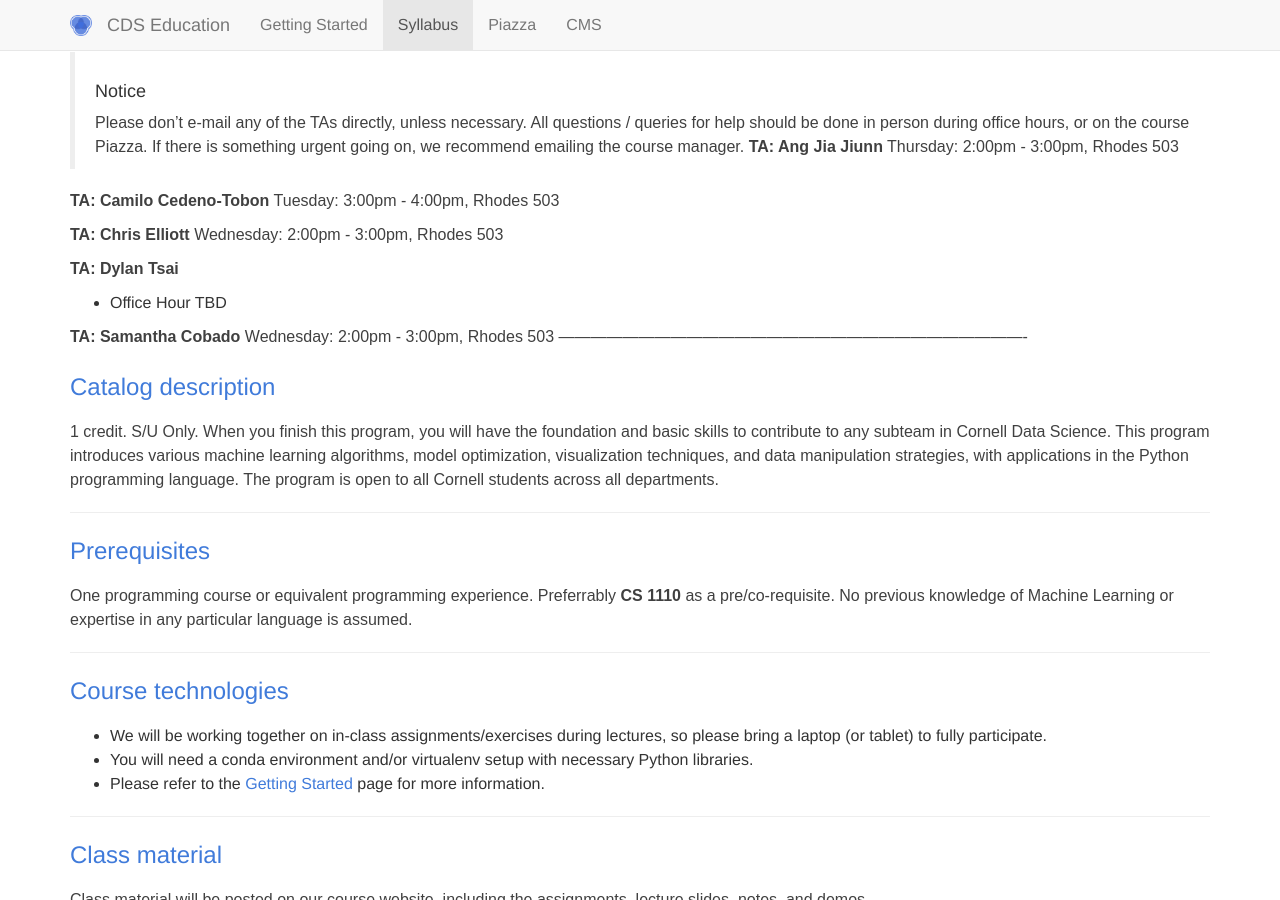
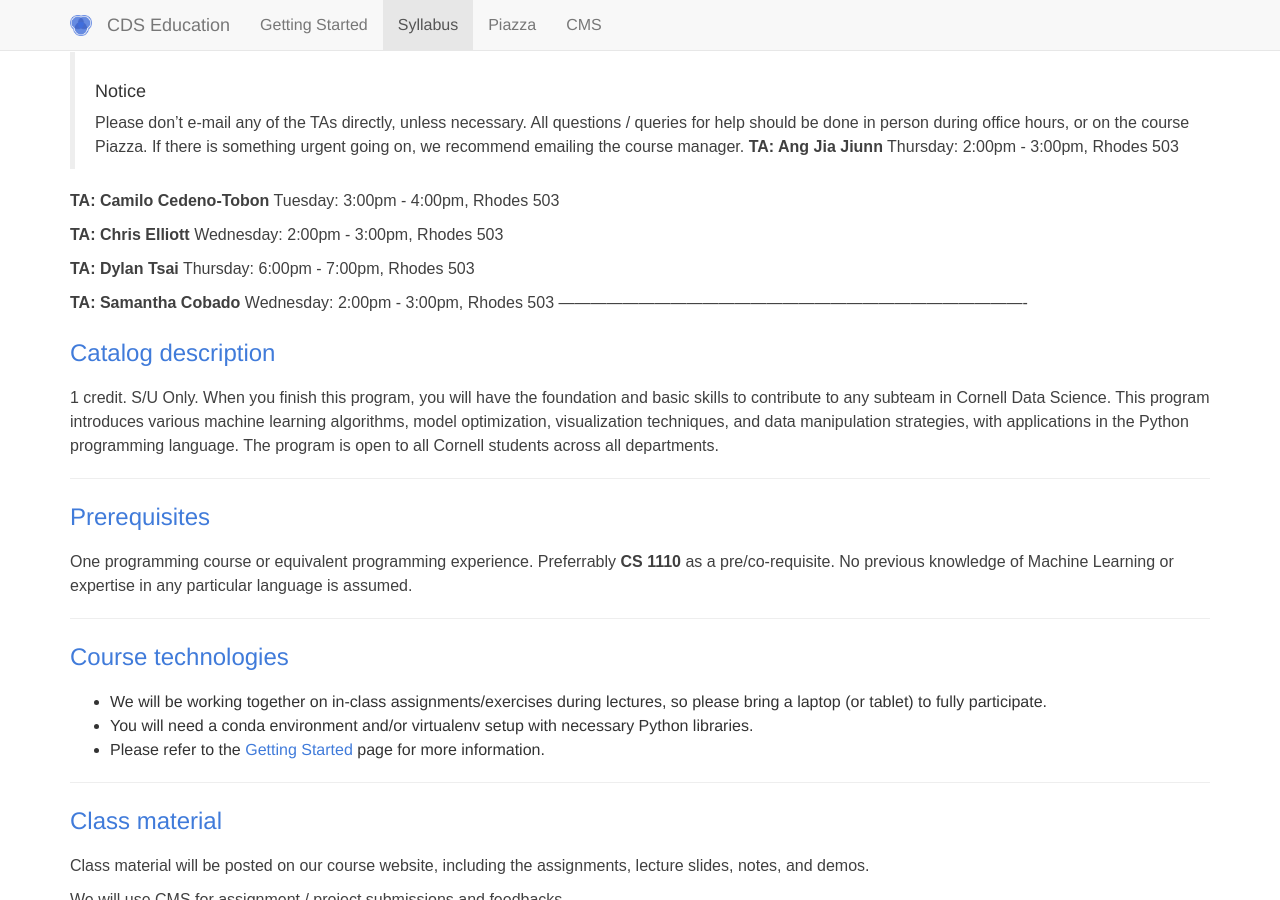
Before and after one commit to CornellDataScience/info1998, a Jekyll site: the page built from syllabus.md, in a window 1280 px wide and 900 px high, scrolled down 429 px. Built offline with Jekyll 4.4.1, drawn with Linux system fonts in a browser that asks for light colours.

Commit message:
Update syllabus.md
Co-Authored-By: Jared Junyoung Lim <jylim9823@gmail.com>

```diff
--- a/syllabus.md
+++ b/syllabus.md
@@ -29,7 +29,7 @@
 Wednesday: 2:00pm - 3:00pm, Rhodes 503
 
 **TA: Dylan Tsai**
-- Office Hour TBD
+Thursday: 6:00pm - 7:00pm, Rhodes 503
 
 **TA: Samantha Cobado**
 Wednesday: 2:00pm - 3:00pm, Rhodes 503
```
